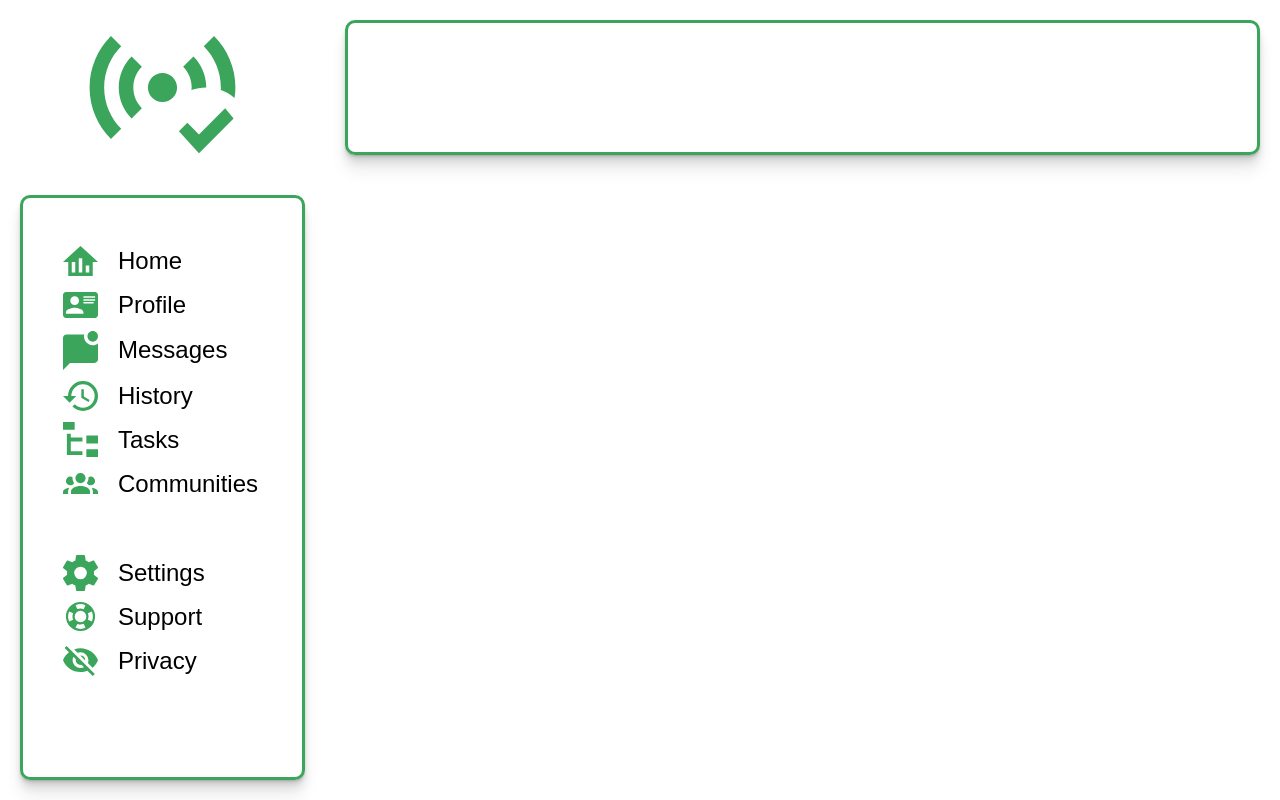
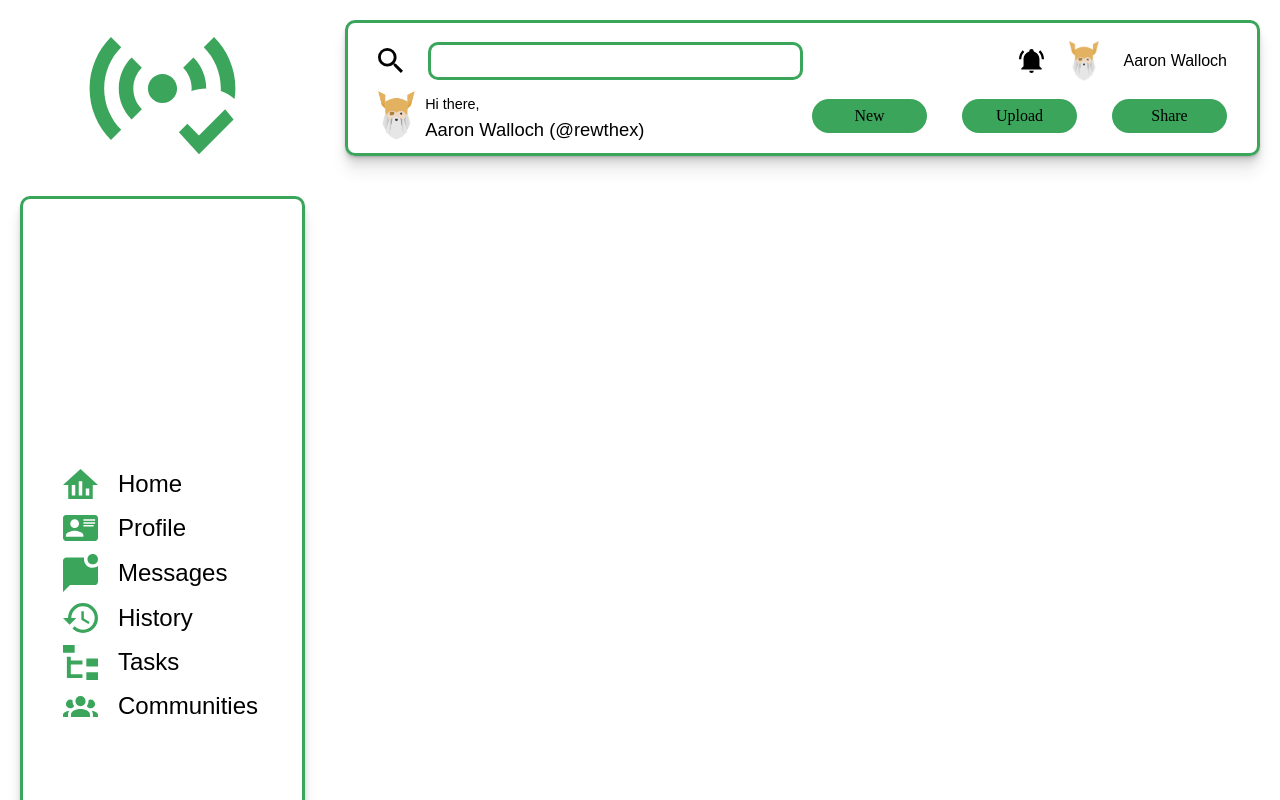
Before and after one commit to rewthex/admin-dashboard, a plain HTML site: page index.html in a window 1280 px wide. Shown: the top 800 px of the page. Drawn offline with Linux system fonts and the light colour scheme; a web font is replaced by a local one.

Commit message:
Completed header, main content section wip

```diff
--- a/index.html
+++ b/index.html
@@ -57,7 +57,28 @@
 					</li>
 				</ul>
 			</div>
-			<div class="shadow header"></div>
+
+			<div class="shadow header">
+				<div class="search">
+					<img src="/images/search.svg" width="25px" alt="search">
+					<input type="text">
+				</div>
+				<div class="notifications">
+					<img src="/images/notification.svg" width="25px" alt="notification">
+					<img src="/images/avatar.png" width="30px" alt="small-avatar">
+					<p>Aaron Walloch</p>
+				</div>
+				<div class="greeting">
+					<img class="large-avatar" src="/images/avatar.png" width="37px" alt="avatar">
+					<p class="greeting-one">Hi there,</p>
+					<p class="greeting-two">Aaron Walloch (@rewthex)</p>
+				</div>
+				<div class="buttons">
+					<button>New</button>
+					<button>Upload</button>
+					<button>Share</button>
+				</div>
+			</div>
 			<div class="content"></div>
 		</div>
 	</body>
--- a/styles.css
+++ b/styles.css
@@ -50,9 +50,10 @@ ul {
 .container {
 	height: 100vh;
 	display: grid;
+	font-family: "REM", sans-serif;
 	background-color: rgb(255, 255, 255);
 	grid-template-columns: minmax(250px, 325px) repeat(7, 1fr);
-	grid-template-rows: repeat(6, 1fr);
+	grid-template-rows: minmax(175px, 275px), repeat(5, 1fr);
 	grid-template-areas:
 		"logo    header  header  header  header  header  header  header"
 		"sidebar content content content content content content content"
@@ -62,9 +63,10 @@ ul {
 		"sidebar content content content content content content content";
 }
 
+/* Sidebar and logo styling */
+
 .sidebar {
 	display: grid;
-    font-family: "REM", sans-serif;
     font-weight: 500;
 	grid-template-rows: repeat(6, 1fr);
 	grid-area: sidebar;
@@ -113,12 +115,85 @@ li:active {
     cursor: grabbing;
 }
 
+/* Header and header content styling */
+
 .header {
 	display: grid;
 	grid-area: header;
+	grid-template-columns: 1fr 1fr;
+	grid-template-rows: 1fr 1fr;
+	grid-template-areas:
+		"search   notifications"
+		"greeting buttons";
 	margin: 20px;
+	padding: 10px 30px;
 	border-radius: 10px;
 	border: 3px solid #3BA55C;
+}
+
+.search {
+	display: flex;
+	align-items: center;
+	gap: 25px;
+
+}
+
+input {
+	width: 90%;
+	padding: 4px;
+	border-radius: 10px;
+	border: 3px solid #3BA55C;
+}
+
+.notifications {
+ 	display: flex;
+	justify-content: flex-end;
+	gap: 25px;
+	align-items: center;
+
+
+}
+
+.greeting {
+	display: grid;
+	grid-template-columns: 1fr 8fr;
+	grid-template-rows: 1fr 1fr;
+	grid-template-areas:
+		"avatar ."
+		"avatar .";
+}
+
+.greeting-one {
+	align-self: flex-end;
+	font-size: 0.9rem;
+}
+
+.greeting-two {
+	font-size: 1.15rem;
+}
+
+.large-avatar {
+	grid-area: avatar;
+	align-self: center;
+	justify-self: flex-start;
+}
+
+.buttons {
+	display: flex;
+	justify-content: flex-end;
+	gap: 35px;
+	align-items: center;
+}
+
+button {
+	width: 115px;
+	padding: 5px 25px;
+	border: none;
+	font-weight: 500;
+	border-radius: 25px;
+	background-color: #3BA55C;
+	color: rgb(0, 0, 0);
+	font-family: "REM";
 }
 
 .content {
```
Also changed, not shown: images/avatar.png (added), images/notification.svg (added), images/search.svg (added).
